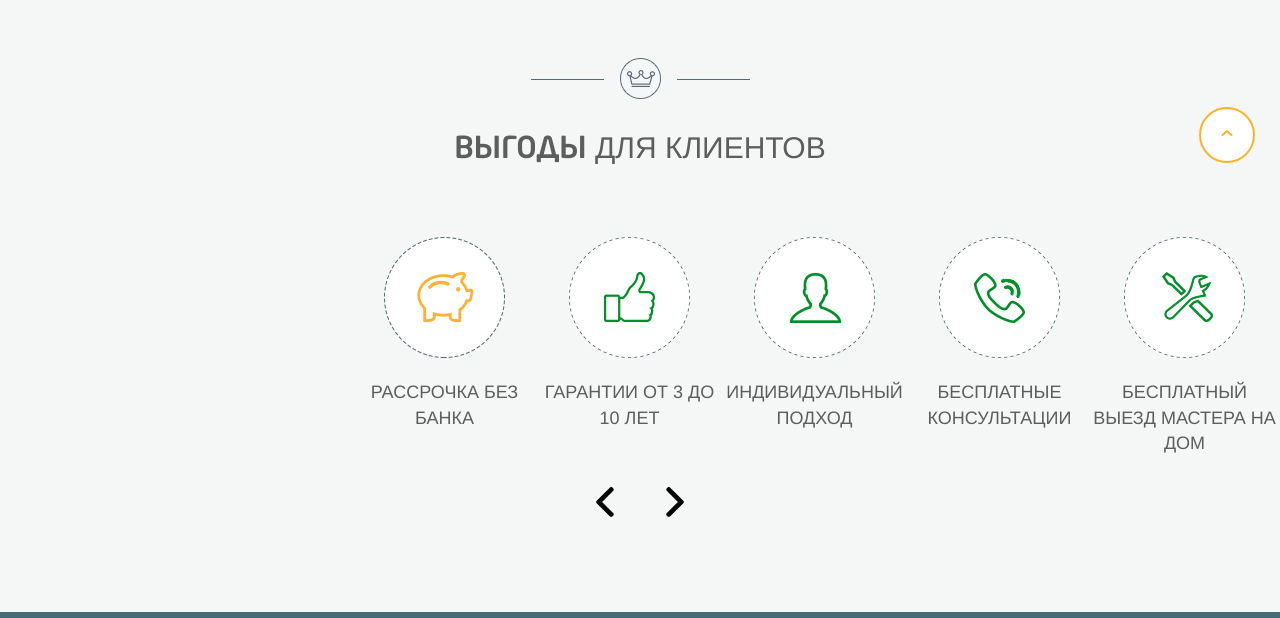
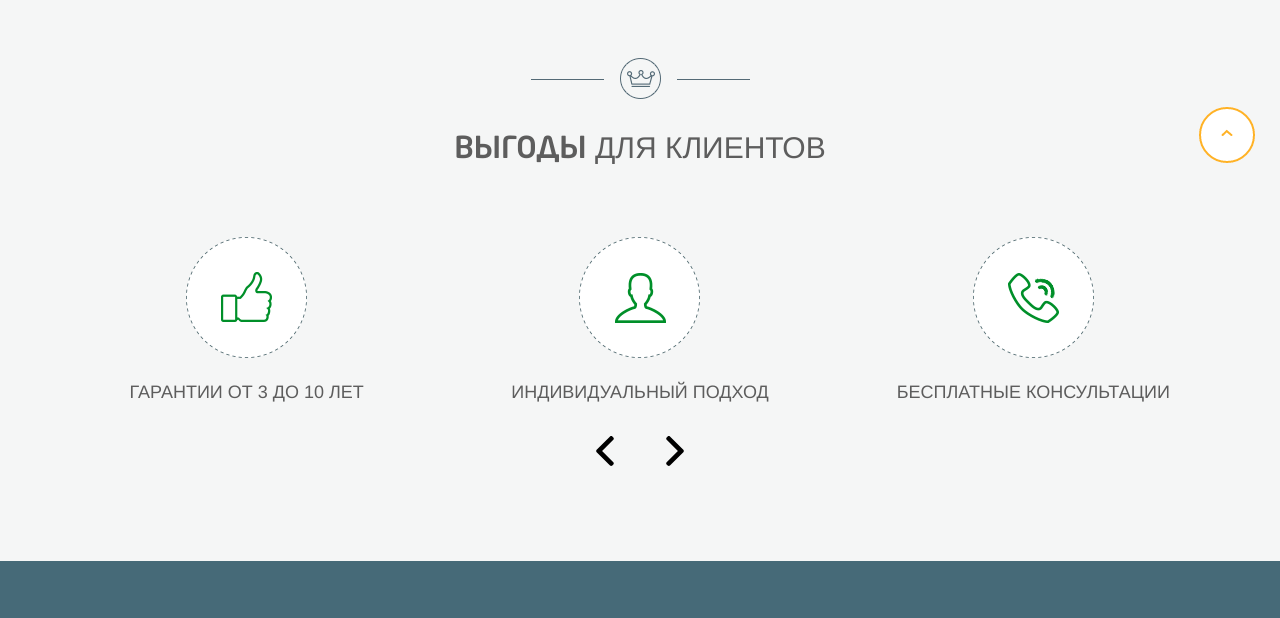
Before and after one commit to D0lphin23/HomeRenovationSite, a website built with Vite: page index.html in a window 1280 px wide. Shown: the part 612-1230 px from the top of the page. Built offline with nearby package versions, Linux system fonts and the light colour scheme.

Commit message:
- Добавление слайдера для выгоды - Обновление css

```diff
--- a/src/css/style.css
+++ b/src/css/style.css
@@ -790,8 +790,7 @@ p.services-image_mobile {
   box-shadow: 5px 5px 10px rgba(0, 0, 0, 0.25);
 }
 .document-overlay {
-    background: url("/images/zoom.png") no-repeat center
-        rgba(79, 104, 110, 0.42);
+  background: url("/images/zoom.png") no-repeat center rgba(79, 104, 110, 0.42);
   position: absolute;
   width: 100%;
   height: 100%;
@@ -1600,14 +1599,12 @@ input.error {
 
 .benefits-wrap {
   display: flex;
-    justify-content: space-between;
   margin: 0 auto;
-    transition: transform 0.5s ease;
 }
 
 .benefits__item {
   width: 100%;
-    max-width: 185px;
+  flex-shrink: 0;
 }
 
 .benefits-arrows {
@@ -1675,15 +1672,13 @@ input.error {
 }
 
 @media (min-width: 576px) {
-    .benefits-wrap {
-        width: 100%;
-        max-width: 576px;
+  .benefits-inner {
+    max-width: 100%;
   }
 }
 
 @media (min-width: 768px) {
-    .benefits-wrap {
-        width: 100%;
-        max-width: 576px;
-    }
-}
+  .benefits-inner {
+    max-width: 100%;
+  }
+}
--- a/src/modules/benefits.js
+++ b/src/modules/benefits.js
@@ -10,19 +10,15 @@ const benefits = () => {
 
   let step = window.innerWidth > 576 ? 3 : 1;
 
-    // viewport.style.overflow = "hidden";
-    // wrapper.style.display = "flex";
-    // wrapper.style.transition = "transform 0.5s";
-    // viewport.style.width = "30%";
-
   const paramSlider = {
     container: sliderBlock,
+    viewport,
     wrapper,
     items: Array.from(sliderItems),
     nextBtn,
     prevBtn,
     visibleCount: step,
-        timeInterval: 5000,
+    timeInterval: 3000,
   };
 
   slider(paramSlider);
--- a/src/modules/slider.js
+++ b/src/modules/slider.js
@@ -1,5 +1,6 @@
 const slider = ({
   container,
+  viewport,
   wrapper,
   items,
   visibleCount = 1,
@@ -7,56 +8,65 @@ const slider = ({
   nextBtn = null,
   prevBtn = null,
 }) => {
-    console.log(container);
-    console.log(wrapper);
-    console.log(items);
-    console.log(visibleCount);
-    console.log(timeInterval);
-    console.log(nextBtn);
-    console.log(prevBtn);
+  // Если viewport не передан — берём родителя wrapper как fallback
+  const vp = viewport || wrapper.parentElement;
 
+  // Настраиваем базовые стили
+  vp.style.overflow = "hidden";
+  wrapper.style.display = "flex";
   let isAnimating = false;
+  let interval;
 
-    const itemWidth = 100 / visibleCount;
+  // Вычисляем ширину одного слайда в пикселях по размеру viewport
+  const getItemWidth = () => vp.offsetWidth / visibleCount;
 
+  // Устанавливаем фиксированную ширину каждому слайду и враперу
+  const setItemWidths = () => {
+    const itemWidth = getItemWidth();
     items.forEach((item) => {
-        item.style.flex = `0 0 ${itemWidth}%`;
+      item.style.flex = `0 0 ${itemWidth}px`;
+      item.style.maxWidth = `${itemWidth}px`;
     });
+    wrapper.style.width = `${items.length * itemWidth}px`;
+    wrapper.style.transform = "translateX(0)";
+  };
 
+  setItemWidths();
+
+  // Мгновенно (без анимации) устанавливает transform, затем восстанавливает transition
+  const snapTo = (px) => {
+    wrapper.style.transition = "none";
+    wrapper.style.transform = `translateX(${px}px)`;
+    void wrapper.offsetWidth; // принудительный reflow
+    wrapper.style.transition = "transform 0.5s ease";
+  };
+
+  // Прокрутка вперёд: анимируем сдвиг, затем DOM-ротация без анимации
   const moveNext = () => {
     if (isAnimating) return;
     isAnimating = true;
 
-        wrapper.style.transform = `translateX(-${itemWidth}%)`;
+    const itemWidth = getItemWidth();
+    wrapper.style.transition = "transform 0.5s ease";
+    wrapper.style.transform = `translateX(-${itemWidth}px)`;
 
     wrapper.addEventListener("transitionend", function handler() {
-            wrapper.appendChild(wrapper.firstElementChild);
-            wrapper.style.transition = "none";
-            wrapper.style.transform = "translateX(0)";
-
-            void wrapper.offsetWidth; // перерисовка
-
-            wrapper.style.transition = "transform 0.5s ease";
       wrapper.removeEventListener("transitionend", handler);
+      wrapper.appendChild(wrapper.firstElementChild); // ротация DOM
+      snapTo(0);
       isAnimating = false;
     });
   };
 
+  // Прокрутка назад: DOM-ротация без анимации, затем анимированный возврат к 0
   const movePrev = () => {
     if (isAnimating) return;
     isAnimating = true;
 
-        wrapper.style.transition = "none";
-        wrapper.insertBefore(
-            wrapper.lastElementChild,
-            wrapper.firstElementChild,
-        );
-        wrapper.style.transform = `translateX(-${itemWidth}%)`;
-
-        void wrapper.offsetWidth;
-
-        wrapper.style.transition = "transform 0.5s ease";
-        wrapper.style.transform = "translateX(0)";
+    const itemWidth = getItemWidth();
+    wrapper.insertBefore(wrapper.lastElementChild, wrapper.firstElementChild); // ротация DOM
+    snapTo(-itemWidth); // мгновенно ставим за левый край
+    wrapper.style.transform = "translateX(0)"; // анимируем появление справа налево
 
     wrapper.addEventListener("transitionend", function handler() {
       wrapper.removeEventListener("transitionend", handler);
@@ -64,48 +74,25 @@ const slider = ({
     });
   };
 
-    nextBtn.addEventListener("click", moveNext);
-    prevBtn.addEventListener("click", movePrev);
+  if (nextBtn) nextBtn.addEventListener("click", moveNext);
+  if (prevBtn) prevBtn.addEventListener("click", movePrev);
 
-    // let currentIndex = 0;
-    // let interval;
+  const startAutoSlide = () => {
+    interval = setInterval(moveNext, timeInterval);
+  };
 
-    // items.forEach((item) => {
-    //     item.style.flex = `0 0 ${100 / items.length}%`;
-    // });
+  const stopAutoSlide = () => {
+    clearInterval(interval);
+  };
 
-    // const moveSlider = () => {
-    //     const offset = currentIndex * (100 / (items.length / visibleCount));
-    //     wrapper.style.transform = `translateX(-${offset}%)`;
-    // };
+  if (container) {
+    container.addEventListener("mouseenter", stopAutoSlide);
+    container.addEventListener("mouseleave", startAutoSlide);
+  }
 
-    // nextBtn.addEventListener("click", () => {
-    //     if (currentIndex < items.length - visibleCount) {
-    //         currentIndex++;
-    //     } else {
-    //         currentIndex = 0;
-    //     }
+  startAutoSlide();
 
-    //     moveSlider();
-    // });
-
-    // prevBtn.addEventListener("click", () => {
-    //     if (currentIndex > 0) {
-    //         currentIndex--;
-    //     } else {
-    //         currentIndex = items.length - visibleCount;
-    //     }
-
-    //     moveSlider();
-    // });
-
-    // const startAutoSlide = () => {
-    //     interval = setInterval(() => {
-    //         nextBtn.click();
-    //     }, timeInterval);
-    // };
-
-    // startAutoSlide();
+  window.addEventListener("resize", setItemWidths);
 };
 
 export default slider;
```
Lines whose indentation alone changed are shown as unchanged.
